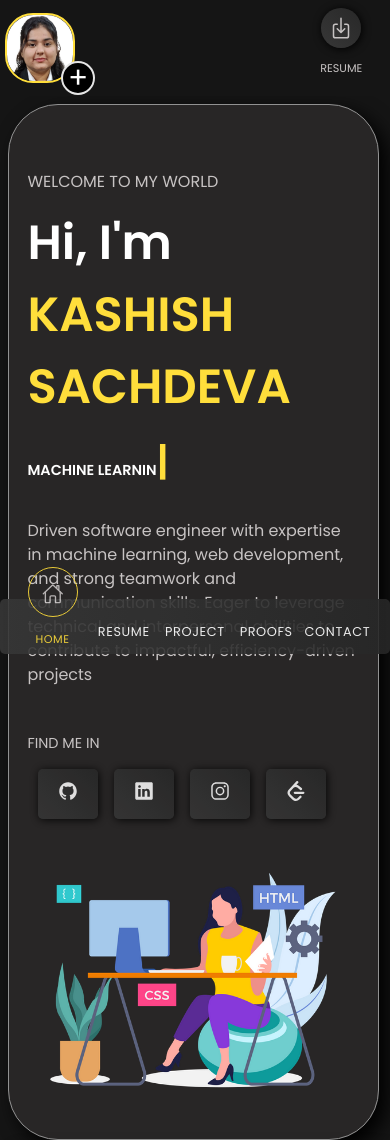
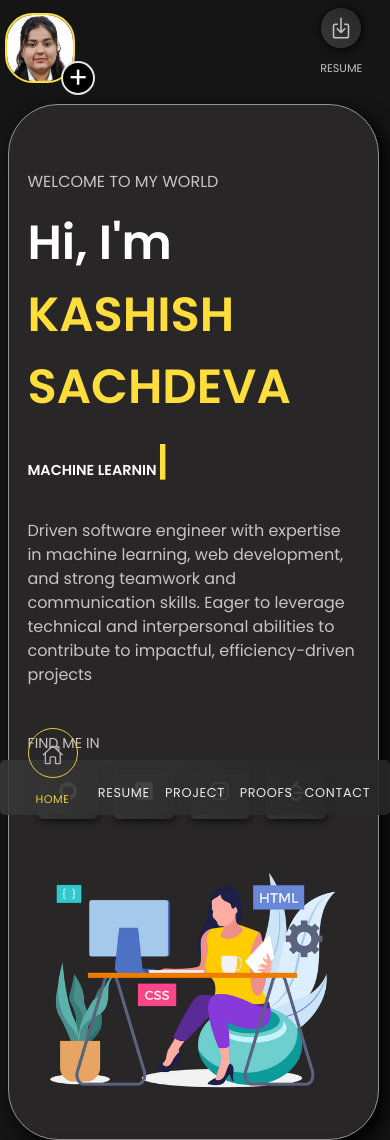
Before and after one commit to kashishsachdeva1/port, a plain HTML site: page index.html in a window 390 px wide. Shown: the top 1140 px of the page. Drawn offline with nearby package versions, Linux system fonts and the light colour scheme.

Commit message:
Add files via upload

```diff
--- a/style.css
+++ b/style.css
@@ -440,7 +440,7 @@ nav ul li:nth-child(5).active~.indicator {
     }
     .right{
         position:fixed;
-        top:599px;
+        top:90vh;
         bottom:0;
         right:0;
         width: 100%;
```
